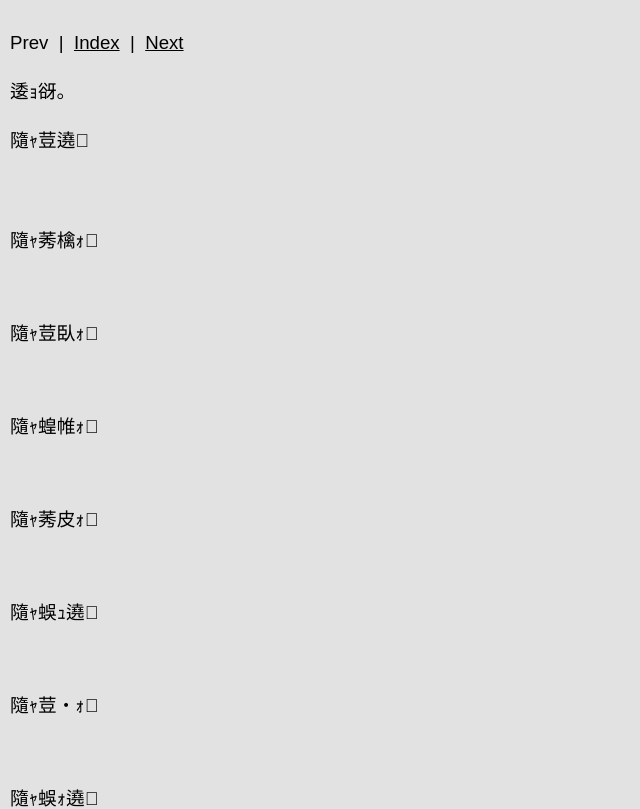
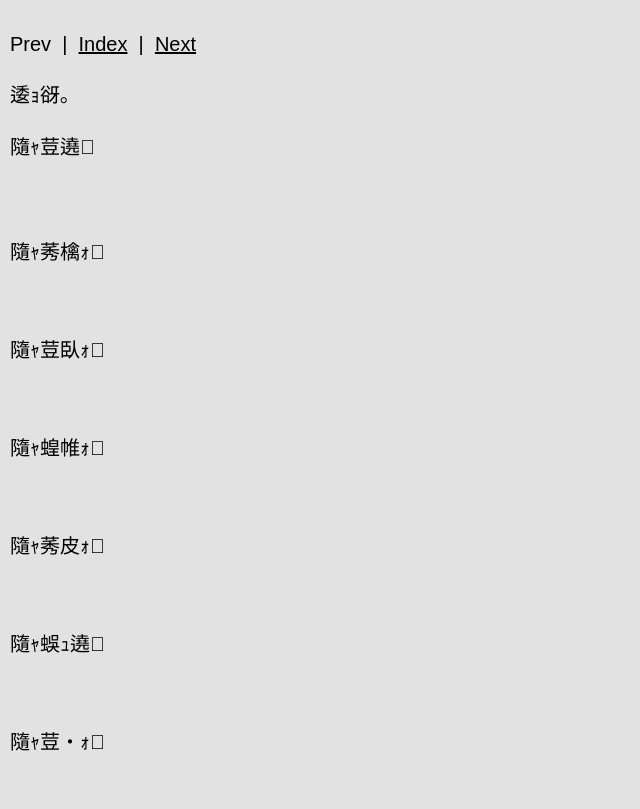
Before and after one commit to AdamHasma/kimchi, a plain HTML site: page dong-wu-nong/Dong Wu Nong Chang - ziyozioueru [01].html in a window 1280 px wide. Shown: the top 809 px of the page, without its empty margins (0-640 px from the left). Drawn offline with Linux system fonts and the light colour scheme.

Commit message:
Update jnf_style.css

```diff
--- a/dong-wu-nong/jnf_style.css
+++ b/dong-wu-nong/jnf_style.css
@@ -1,7 +1,7 @@
 body
 {
   font-family: 'Maiandra GD', sans-serif;
-  font-size: 14pt;
+  font-size: 20px;
 
   color: #000000;
   background: #E2E2E2;
```
